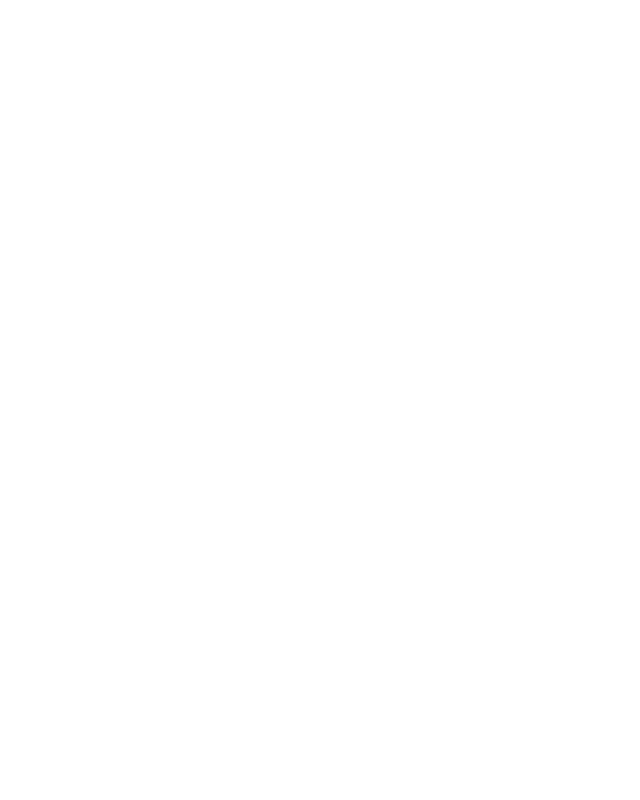
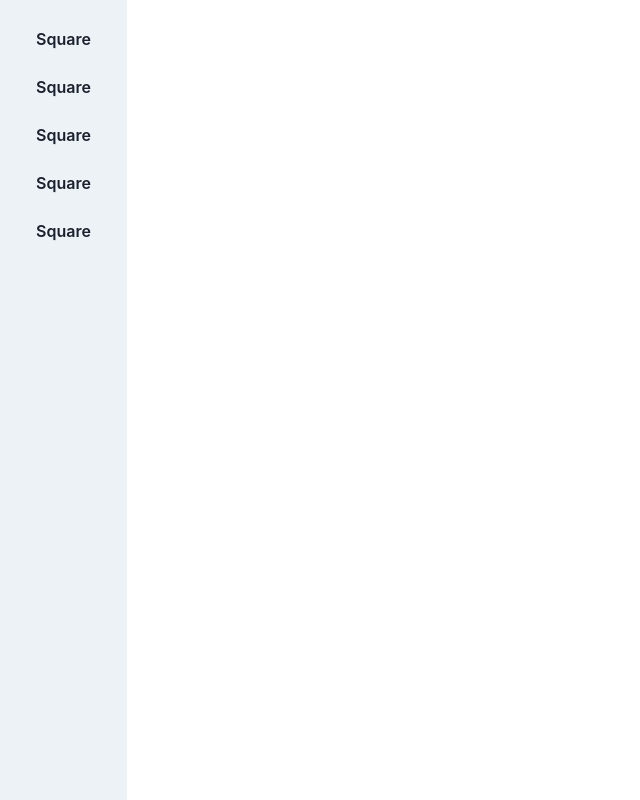
Before and after one commit to Fernando-J-Garcia/Sponge, a Next.js app: page / in a window 1280 px wide. Shown: the whole page, without its empty margins (0-640 px from the left). Built offline with nearby package versions, Linux system fonts and the light colour scheme.

Commit message:
toolbar!

```diff
--- /dev/null
+++ b/components/Toolbar.tsx
@@ -0,0 +1,26 @@
+import { Box, Button, Container, List, ListItem } from "@chakra-ui/react";
+import React from "react";
+
+export default function Toolbar() {
+  return (
+    <Box p={5} bg="gray.100" w={"fit-content"} h="100vh">
+      <List>
+        <ListItem paddingBottom={2}>
+          <Button>Square</Button>
+        </ListItem>
+        <ListItem paddingBottom={2}>
+          <Button>Square</Button>
+        </ListItem>
+        <ListItem paddingBottom={2}>
+          <Button>Square</Button>
+        </ListItem>
+        <ListItem paddingBottom={2}>
+          <Button>Square</Button>
+        </ListItem>
+        <ListItem paddingBottom={2}>
+          <Button>Square</Button>
+        </ListItem>
+      </List>
+    </Box>
+  );
+}
--- a/pages/index.tsx
+++ b/pages/index.tsx
@@ -1,7 +1,12 @@
 import type { NextPage } from "next";
+import Toolbar from "../components/Toolbar";
 
 const Home: NextPage = () => {
-  return <div></div>;
+  return (
+    <div>
+      <Toolbar />
+    </div>
+  );
 };
 
 export default Home;
```
